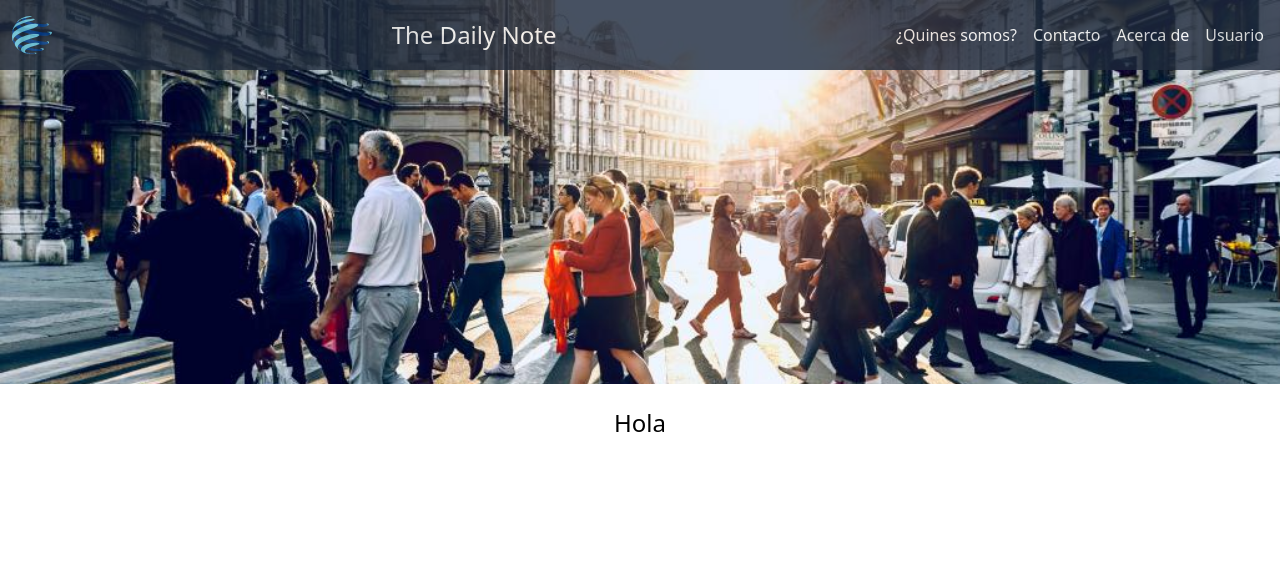
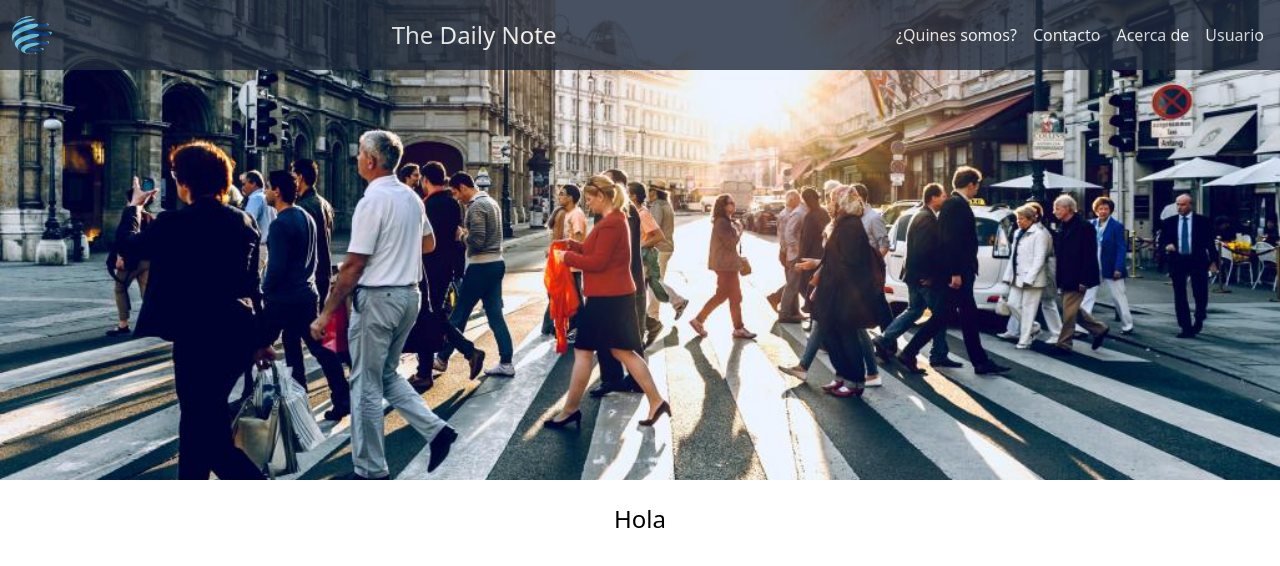
Before and after one commit to Tomas141199/thedailynote, a Next.js app: page / in a window 1280 px wide. Shown: the top 566 px of the page. Built offline with nearby package versions, Linux system fonts and the light colour scheme.

Commit message:
navbar a un 70% listo

```diff
--- a/pages/index.js
+++ b/pages/index.js
@@ -8,7 +8,7 @@ export default function Home() {
     <div>
       <img
         src="/img/hero.jpg"
-        className="w-screen max-h-96 relative object-cover object-top"
+        className="w-screen height60 relative object-cover object-top"
       />
       <Navbar />
 
--- a/styles/Home.module.css
+++ b/styles/Home.module.css
@@ -114,8 +114,3 @@
     flex-direction: column;
   }
 }
-
-.height75
-{
-  max-height: 70vh;
-}
--- a/styles/globals.css
+++ b/styles/globals.css
@@ -7,3 +7,8 @@
   padding: 0;
   margin: 0;
 }
+
+.height60
+{
+  max-height: 60vh;
+}
```
